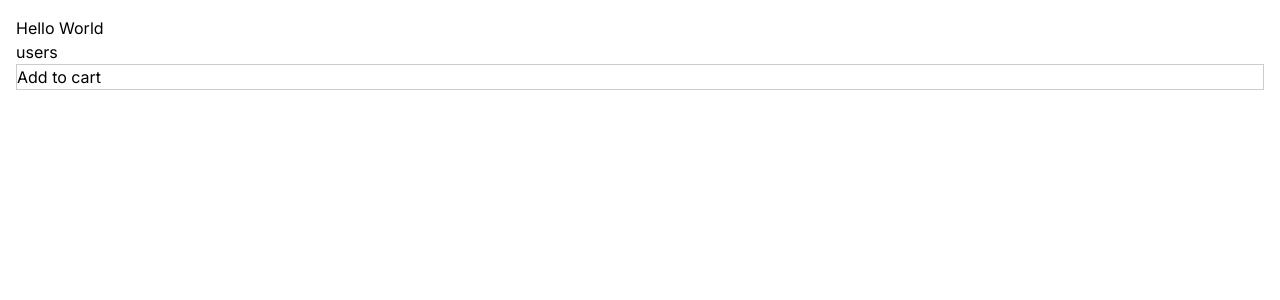
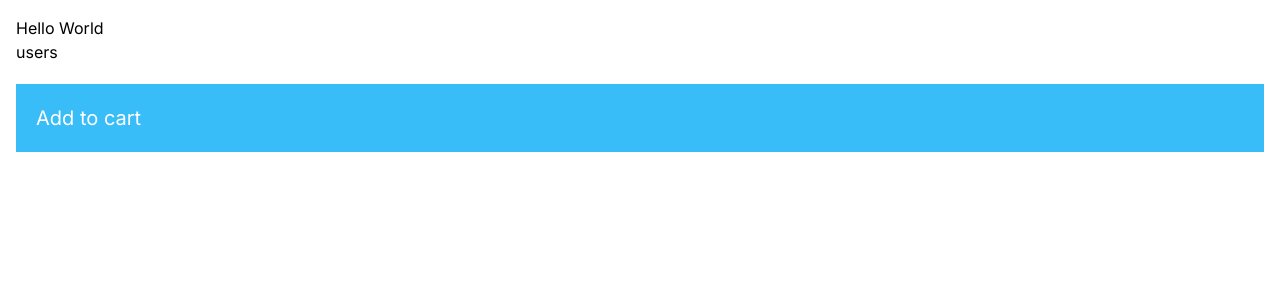
Before and after one commit to EdwardLarbi/nextjs-tutorial, a Next.js app: page / in a window 1280 px wide. Shown: the top 300 px of the page. Built offline with nearby package versions, Linux system fonts and the light colour scheme.

Commit message:
tail wind tutorial done..

```diff
--- a/app/components/ProductCard.tsx
+++ b/app/components/ProductCard.tsx
@@ -1,10 +1,11 @@
 import React from 'react'
 import AddToCart from './AddToCart';
-import styles from './ProductCard.module.css';
+//import styles from './ProductCard.module.css';
 
 const ProductCard = () => {
   return (
-    <div className={styles.card}>
+    // <div className={styles.card}>
+    <div className='p-5 my-5 bg-sky-400 text-white text-xl hover:bg-sky-600'>
        <AddToCart />
     </div>
   )
```
